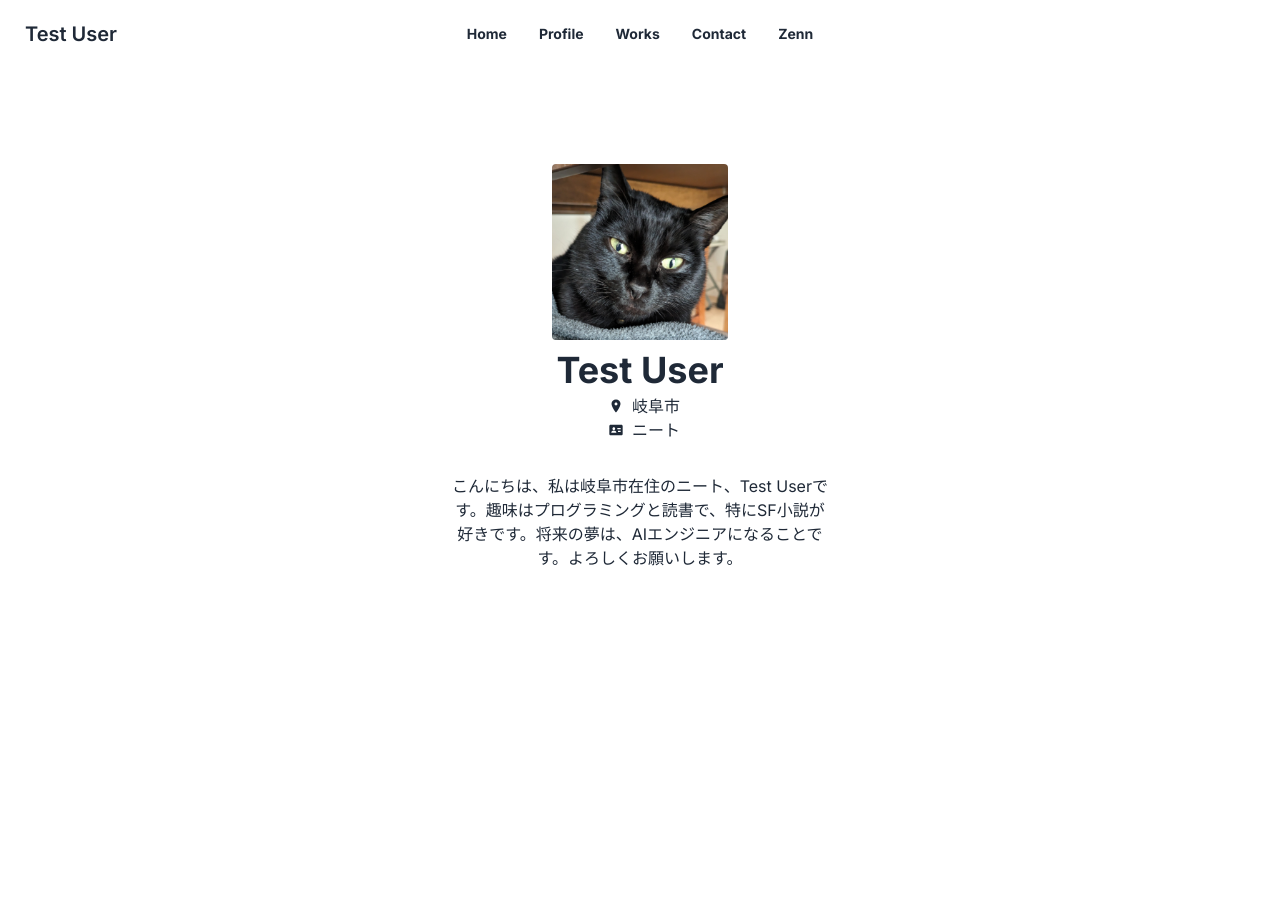
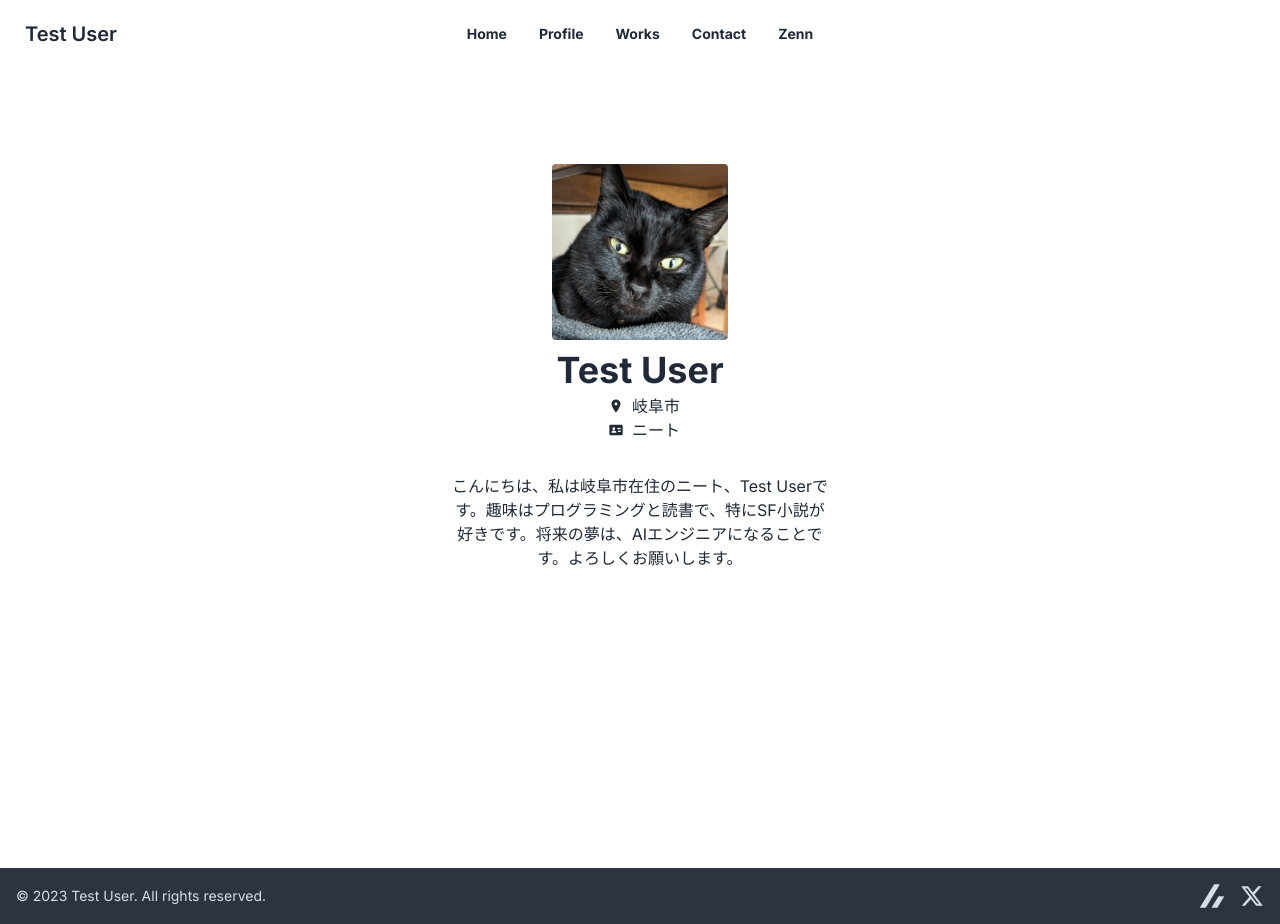
Before and after one commit to Milix-M/milix-m_tempest, a Next.js app in the folder web/: page / in a window 1280 px wide. Before the commit the page ends 868 px from the top, so only its background shows below. Built offline with nearby package versions, Linux system fonts and the light colour scheme.

Commit message:
add footer

```diff
--- a/web/src/app/page.tsx
+++ b/web/src/app/page.tsx
@@ -1,5 +1,6 @@
 'use client'
 
+import Footer from '@/components/Footer/Footer'
 import Header from '@/components/Header/Header'
 import Index from '@/components/Home/Index'
 
@@ -10,6 +11,7 @@ export default function Home () {
       <main className='flex min-h-screen flex-col items-center justify-between p-24'>
         <Index />
       </main>
+      <Footer />
     </div>
   )
 }
```
